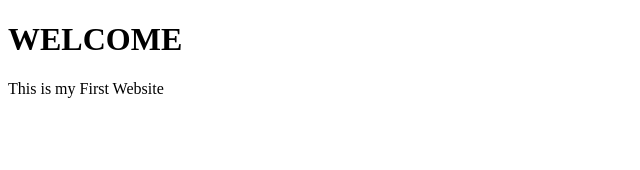
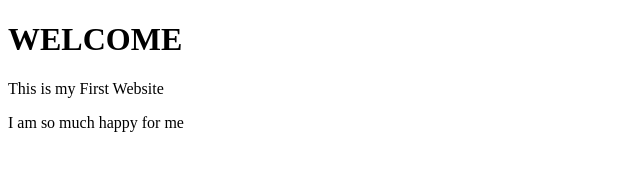
Before and after one commit to mostafizurrahman01/Website, a plain HTML site: page index.html in a window 1280 px wide. Shown: the whole page, without its empty margins (0-640 px from the left). Drawn offline with Linux system fonts and the light colour scheme.

Commit message:
add paragraph

```diff
--- a/index.html
+++ b/index.html
@@ -8,5 +8,6 @@
 <body>
     <h1>WELCOME</h2>
     <p>This is my First Website</p>
+    <p>I am so much happy for me</p>
 </body>
 </html>
```
